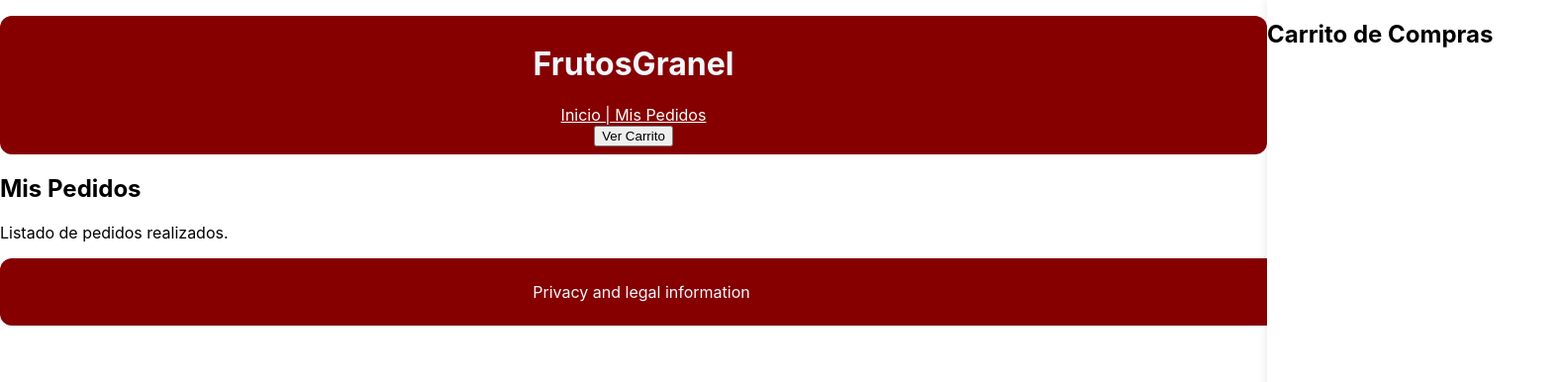
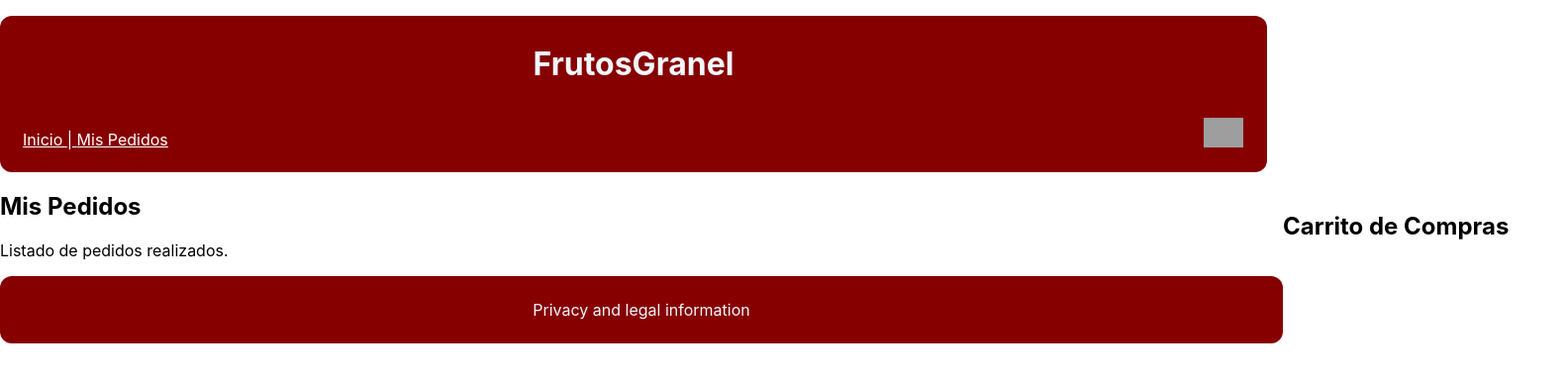
Before and after one commit to LaCeBr/WebAPP, a React (Create React App) app: page /pedidos in a window 1280 px wide. Shown: the top 386 px of the page at 99% size, 1580 px wide, since content can reach past the window. Built offline with nearby package versions, Linux system fonts and the light colour scheme; grey boxes are pictures that could not be loaded.

Commit message:
Boton de acceso al carrito a la derecha de la cabecera con dibujo y despliegue de carrito no superpuesto

```diff
--- a/src/App.css
+++ b/src/App.css
@@ -1,38 +1,30 @@
-.App {
-  text-align: center;
+.side-cart {
+  position: absolute;
+  top: 0;
+  right: -300px;
+  width: 300px;
+  height: 100%;
+  background-color: white;
+  transition: right 0.3s ease;
+  z-index: 1000;
+  padding: auto;
 }
 
-.App-logo {
-  height: 40vmin;
-  pointer-events: none;
+.side-cart.open {
+  right: 0;
 }
 
-@media (prefers-reduced-motion: no-preference) {
-  .App-logo {
-    animation: App-logo-spin infinite 20s linear;
-  }
+.toggle-btn {
+  position: absolute;
+  top: 10px;
+  right: 10px;
 }
 
-.App-header {
-  background-color: #282c34;
-  min-height: 100vh;
-  display: flex;
-  flex-direction: column;
-  align-items: center;
-  justify-content: center;
-  font-size: calc(10px + 2vmin);
-  color: white;
+/* Ajustar el contenido principal cuando el carrito está abierto */
+.main-content {
+  transition: margin-right 0.3s ease;
 }
 
-.App-link {
-  color: #61dafb;
+.side-cart.open + .main-content {
+  margin-right: 300px; /* Ajusta el margen a la derecha del contenido principal para dejar espacio al carrito */
 }
-
-@keyframes App-logo-spin {
-  from {
-    transform: rotate(0deg);
-  }
-  to {
-    transform: rotate(360deg);
-  }
-}
--- a/src/App.js
+++ b/src/App.js
@@ -13,12 +13,14 @@ function App() {
   return(
     <CartProvider>
       <Header />
+      <div style={{ position: 'relative'}}>
+        <Lateral />
         <Routes>
           <Route path='/' element={<Home />} />
           <Route path='/pedidos' element={<Pedidos />} />
           <Route path='*' element={<ErrorPage />} />
         </Routes>
-        <Lateral />
+      </div>
       <Footer />
     </CartProvider>
   );
--- a/src/Funciones/Carrito/Lateral.css
+++ /dev/null
@@ -1,15 +0,0 @@
-.side-cart {
-    position: fixed;
-    top: 0;
-    right: -300px; /* Inicialmente fuera de la pantalla */
-    width: 300px;
-    height: 100%;
-    background-color: white;
-    box-shadow: 0 0 10px rgba(0, 0, 0, 0.1);
-    transition: right 0.3s ease; /* Animación de desplazamiento */
-    z-index: 1000; /* Asegura que esté encima de otros elementos */
-}
-
-.side-cart.open {
-    right: 0; /* Muestra el carrito */
-}
--- a/src/Funciones/Carrito/Lateral.js
+++ b/src/Funciones/Carrito/Lateral.js
@@ -1,4 +1,3 @@
-import './Lateral.css';
 import React from 'react';
 import Item from './Item';
 import { useCart } from './Contexto';
@@ -8,7 +7,7 @@ function Lateral() {
 
   return (
     <div className={`side-cart ${isCartOpen ? 'open' : ''}`}>
-      <h2>Carrito de Compras</h2>
+      <h2 style={{paddingLeft:'1rem'}}>Carrito de Compras</h2>
       {cart.map((item) => (
         <Item key={item.id} item={item} />
       ))}
--- a/src/Pages/ErrorPage.js
+++ b/src/Pages/ErrorPage.js
@@ -1,9 +1,9 @@
 const ErrorPage = () => {
     return (
-        <>
+        <div className="main-content">
             <h2 align='center'>ERROR 404 NOT FOUND</h2>
             <p align='center'>El enalce no existe.</p>
-        </>
+        </div>
     )
 }
 
--- a/src/Pages/Home.js
+++ b/src/Pages/Home.js
@@ -2,11 +2,11 @@ import Listado from '../Funciones/Productos/Listado'
 
 const Home = () => {
     return (
-        <>
+        <div className="main-content">
             <h2 align='center'>Haz tu propia mezcla: elige tus frutos secos preferidos.</h2>
             <p>Tenga en cuenta que cada producto se compra en fracciones de 100g.</p>
             <Listado />
-        </>
+        </div>
     )
 }
 
--- a/src/Pages/Pedidos.js
+++ b/src/Pages/Pedidos.js
@@ -1,9 +1,9 @@
 const Pedidos = () => {
     return (
-        <>
+        <div className="main-content">
             <h2>Mis Pedidos</h2>
             <p>Listado de pedidos realizados.</p>
-        </>
+        </div>
     )
 }
 
--- a/src/UI/Header.css
+++ b/src/UI/Header.css
@@ -10,3 +10,19 @@
 .nav-link {
     color: white; /* Cambiar el color del texto si lo deseas */
 }
+.header-content {
+    display: flex;
+    justify-content: space-between;
+    align-items: center;
+    padding: 10px;
+}
+
+.header-content h1 {
+    margin: 0; /* Elimina el margen predeterminado del h1 */
+}
+
+.header-content Button {
+    margin-left: auto; /* Mueve el botón hacia la derecha */
+    background-color: #860000;
+    border: 0;
+}
--- a/src/UI/Header.js
+++ b/src/UI/Header.js
@@ -11,16 +11,17 @@ function Header() {
         toggleCart();
     };
 
-
     return (
         <div className='header'>
             <h1>FrutosGranel</h1>
-            <Navbar className='justify-content-end'>
-                <Nav.Link as={Link} to='/'> Inicio | </Nav.Link>
-                <Nav.Link as={Link} to='/pedidos'> Mis Pedidos </Nav.Link>
-            </Navbar>
-            {/* Botón para abrir/cerrar el carrito */}
-            <Button onClick={handleCartToggle}>{isCartOpen ? 'Cerrar Carrito' : 'Ver Carrito'}</Button>
+            <div className="header-content">
+                <Navbar className='justify-content-end' style={{ marginTop: '10px', padding:'5px' }}>
+                    <Nav.Link as={Link} to='/'> Inicio | </Nav.Link>
+                    <Nav.Link as={Link} to='/pedidos'> Mis Pedidos </Nav.Link>
+                </Navbar>
+                {/* Botón para abrir/cerrar el carrito */}
+                <Button onClick={handleCartToggle}>{isCartOpen ? <img src='https://firebasestorage.googleapis.com/v0/b/web-app-dsm-react.appspot.com/o/Carrito.png?alt=media&token=1cc628f6-00e6-42b8-8c43-063a3a0ed8a0' style={{height:'30px'}}/> : <img src='https://firebasestorage.googleapis.com/v0/b/web-app-dsm-react.appspot.com/o/Carrito.png?alt=media&token=1cc628f6-00e6-42b8-8c43-063a3a0ed8a0'  style={{height:'30px'}}/>}</Button>
+            </div>
         </div>
     )
 }
```
